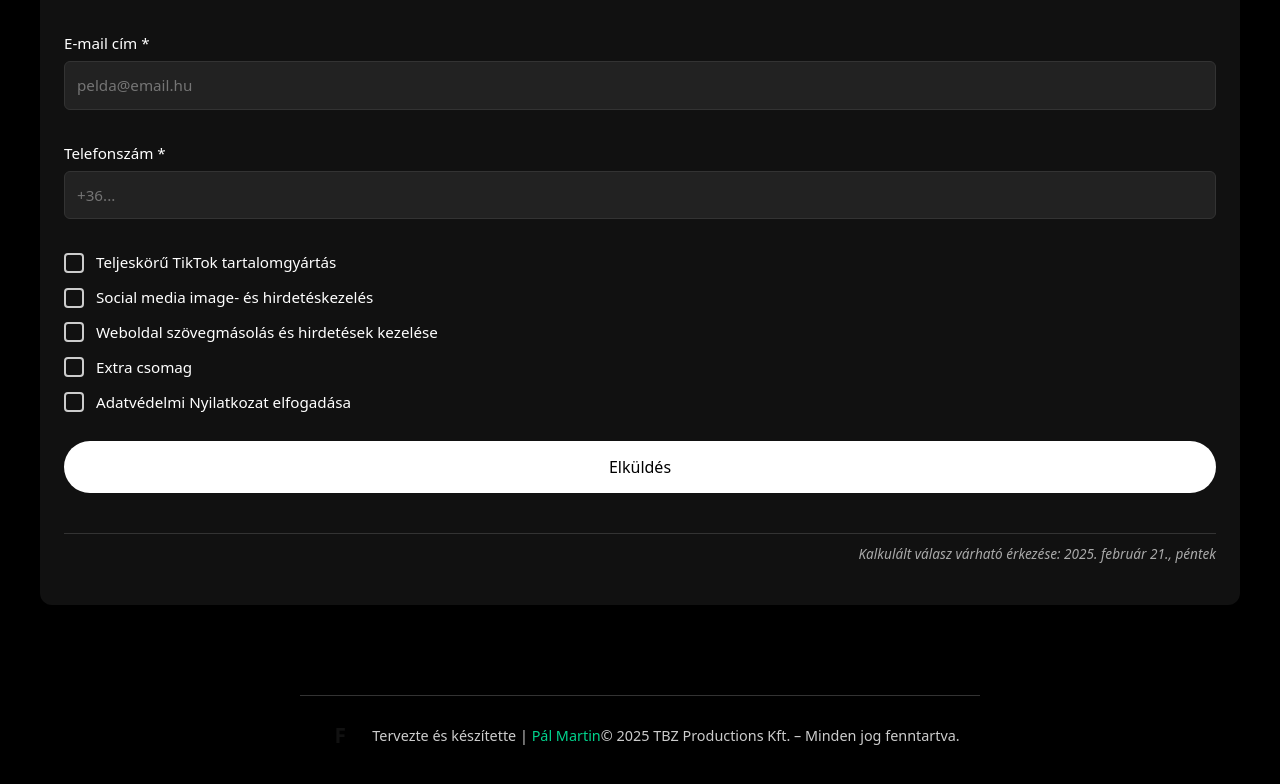
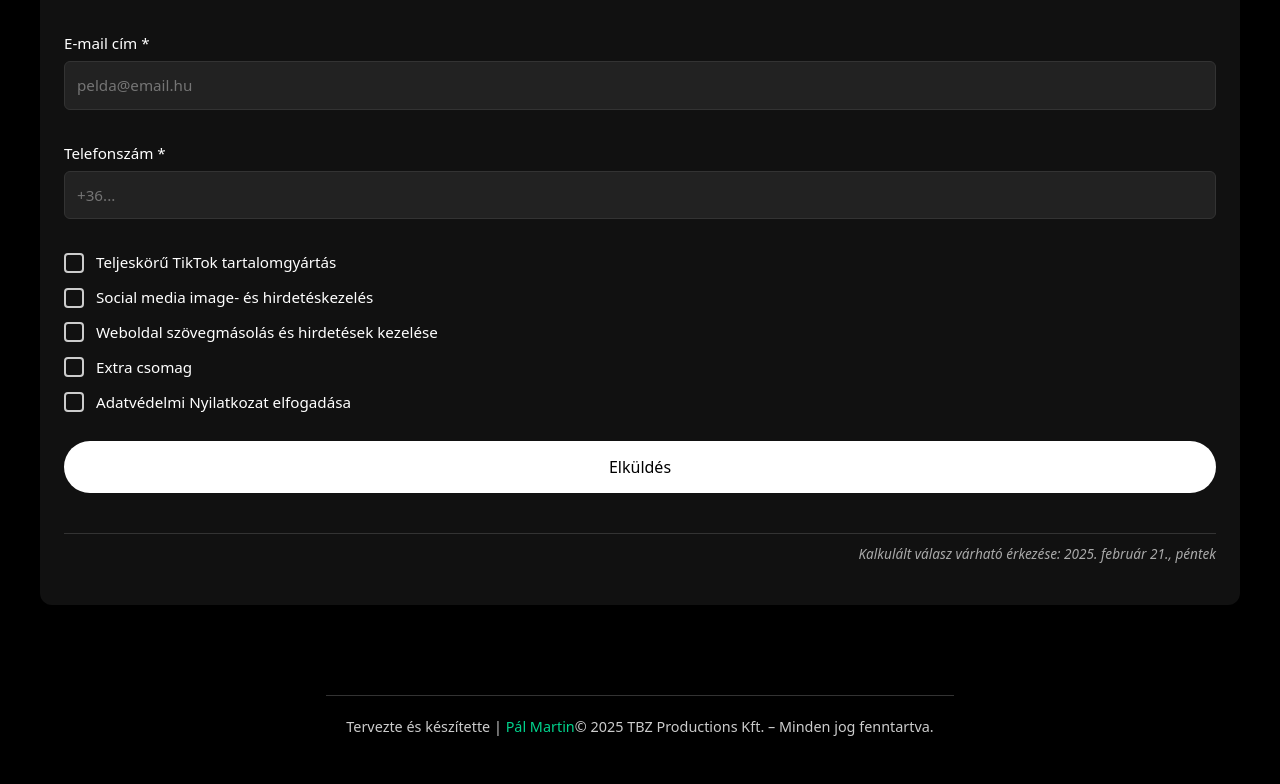
Before and after one commit to XY56L7/tbz_productions, a React (Create React App) app: page / in a window 1280 px wide. Shown: the part 4416-5200 px from the top of the page. Built offline with nearby package versions, Linux system fonts and the light colour scheme; a web font is replaced by a local one.

Commit message:
Update the footer

```diff
--- a/src/Footer.tsx
+++ b/src/Footer.tsx
@@ -72,9 +72,9 @@ const Footer: React.FC = () => {
       <div style={containerStyle} className="footer-container">
         {/* Bal oldal: ikon + szöveg */}
         <div style={leftSideStyle}>
-          <div style={iconCircleStyle}>
+          {/* <div style={iconCircleStyle}>
             <span>F</span>
-          </div>
+          </div> */}
           <span style={leftTextStyle}>
             Tervezte és készítette |{" "}
             <a
```
